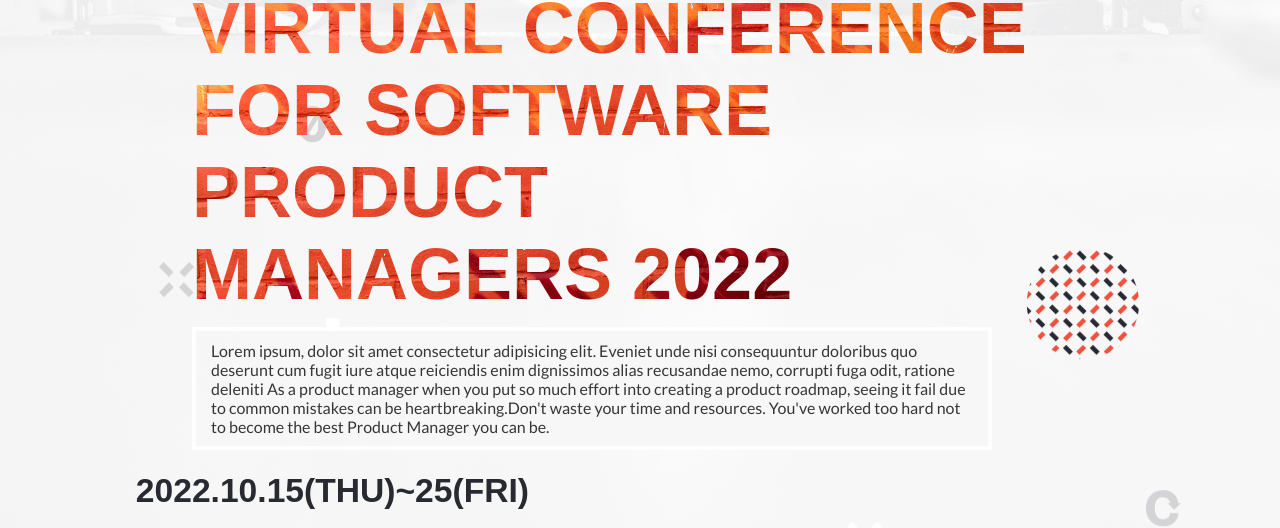
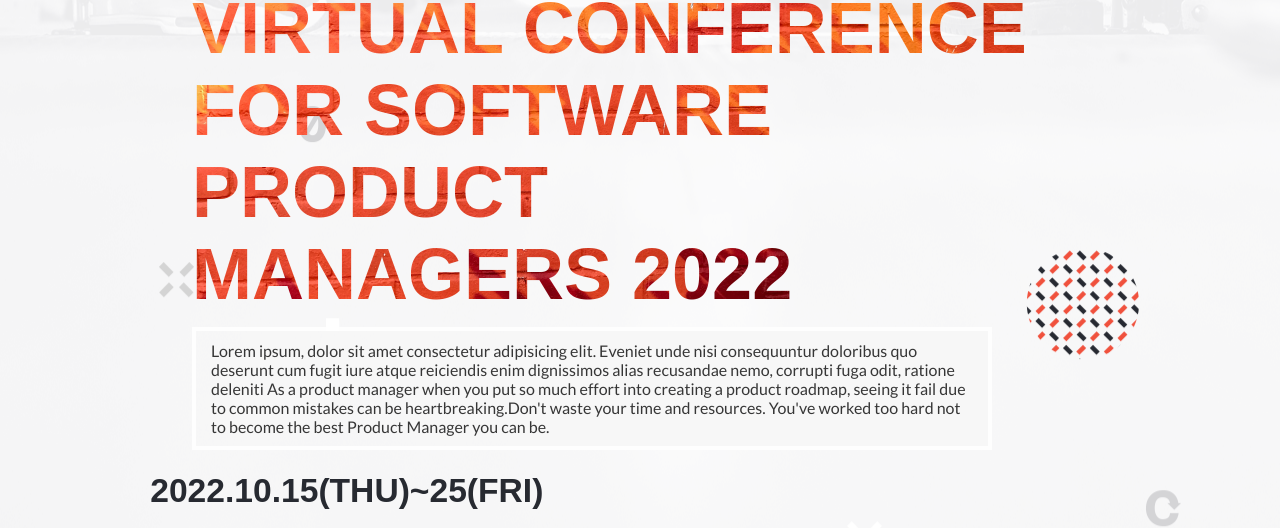
Before and after one commit to Edward-Kabue/capstone, a website: page index.html in a window 1280 px wide. Shown: the part 272-800 px from the top of the page. Drawn offline with Linux system fonts and the light colour scheme; a web font is replaced by a local one.

Commit message:
Update main.css

```diff
--- a/css/st/main.css
+++ b/css/st/main.css
@@ -703,6 +703,7 @@ section .separator {
     color: #272a31;
     font-weight: 900;
     line-height: 50px;
+    padding-left:12px;
     transform: scale(1.4);
 
   }
```
